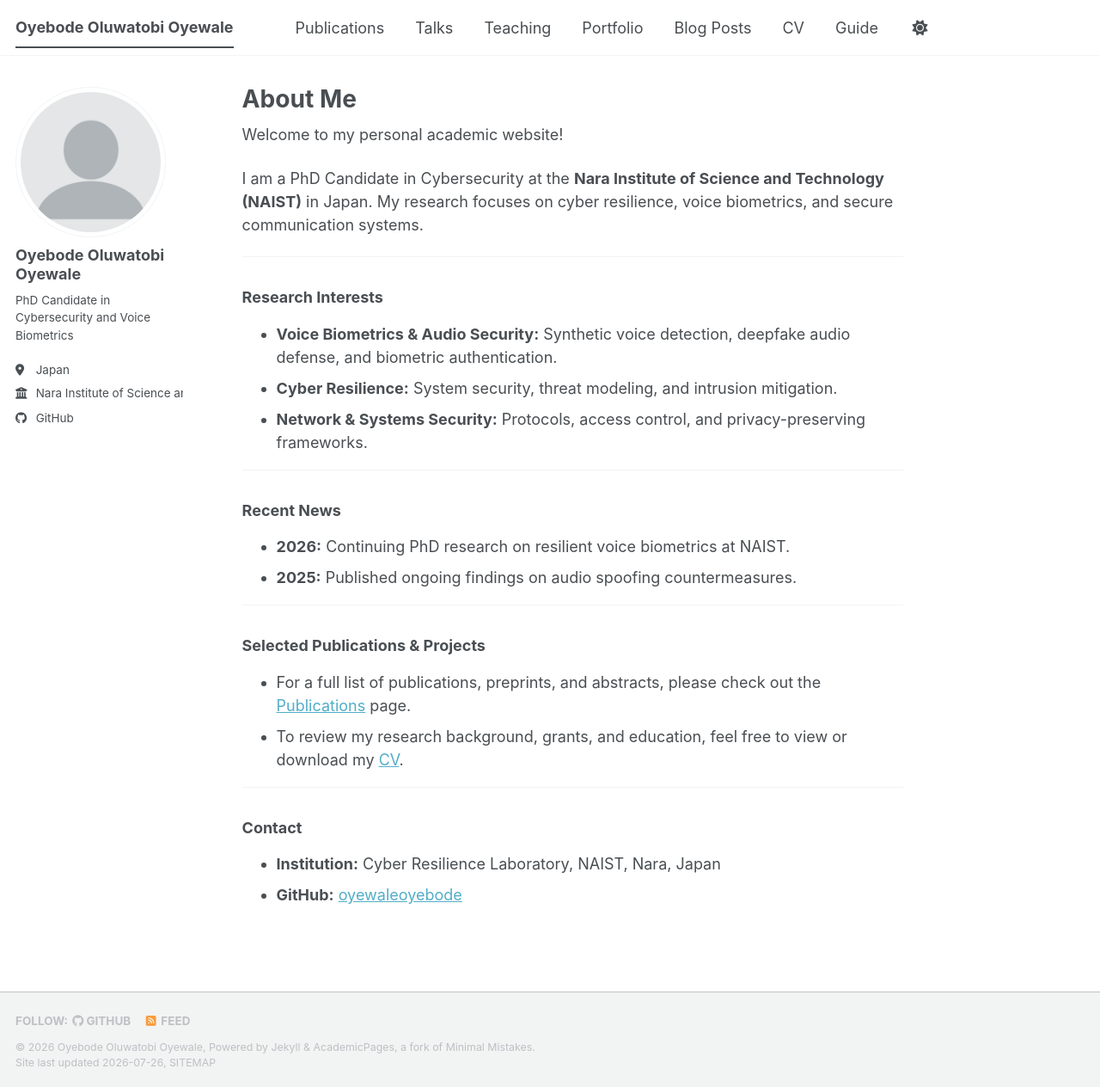
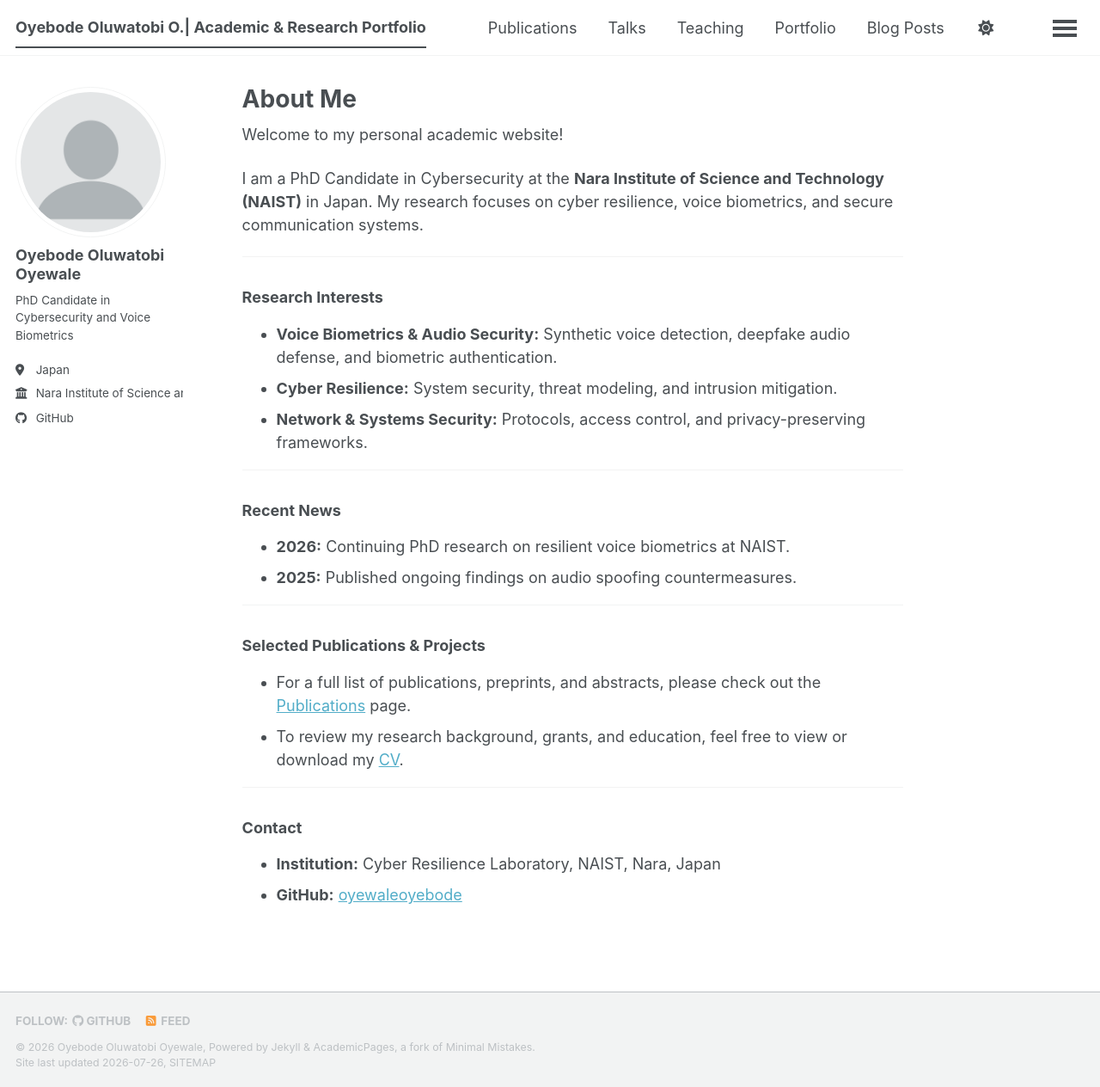
Before and after one commit to oyewaleoyebode/oyebodeoluwatobi-OyebodeOluwatobi.github.io, a Jekyll site: the page built from _pages/about.md, in a window 1280 px wide and 1264 px high. Shown: the whole window at 86% size. Built offline with Jekyll 4.4.1, drawn with Linux system fonts in a browser that asks for light colours; a style sheet for code colours, icons or effects is not loaded; part of the change alters nothing that is shown.

Commit message:
Update _config.yml

```diff
--- a/_config.yml
+++ b/_config.yml
@@ -1,13 +1,13 @@
 # Basic Site Settings
 locale                   : "en-US"
 site_theme               : "default"
-title                    : "Oyebode Oluwatobi Oyewale"
+title                    : "Oyebode Oluwatobi O.| Academic & Research Portfolio"
 title_separator          : "-"
 name                     : &name "Oyebode Oluwatobi Oyewale"
-description              : &description "Academic and Research Portfolio"
+description              : &description "Official personal website and research portfolio of Oyebode Oluwatobi, PhD Candidate at NAIST."
 url                      : "https://oyewaleoyebode.github.io"
-baseurl                  : "/oyewaleoyebode-OyebodeOluwatobi.github.io"
-repository               : "oyewaleoyebode/oyewaleoyebode-OyebodeOluwatobi.github.io"
+baseurl                  : "/oyebodeoluwatobi"
+repository               : "oyewaleoyebode/oyebodeoluwatobi"
 
 # Site Author
 author:
```
